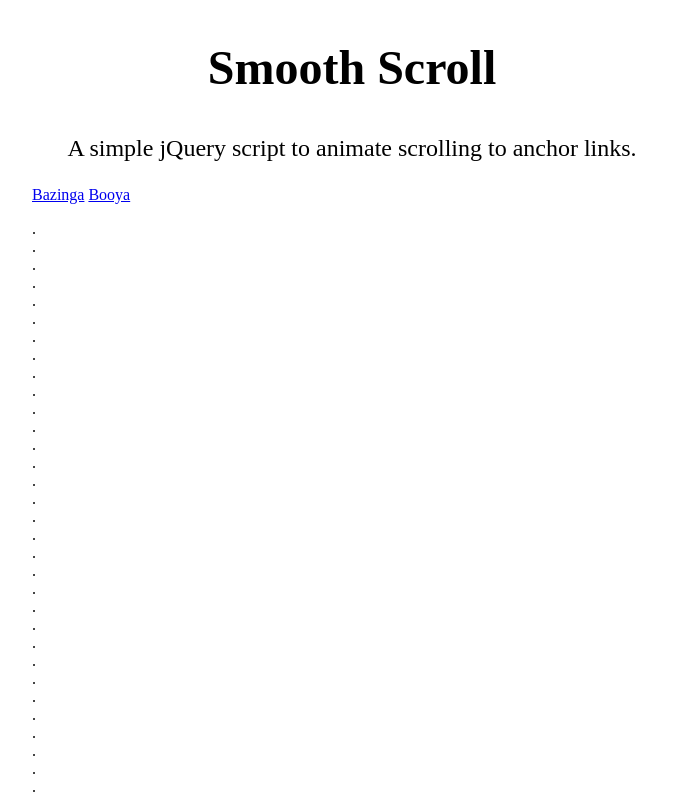
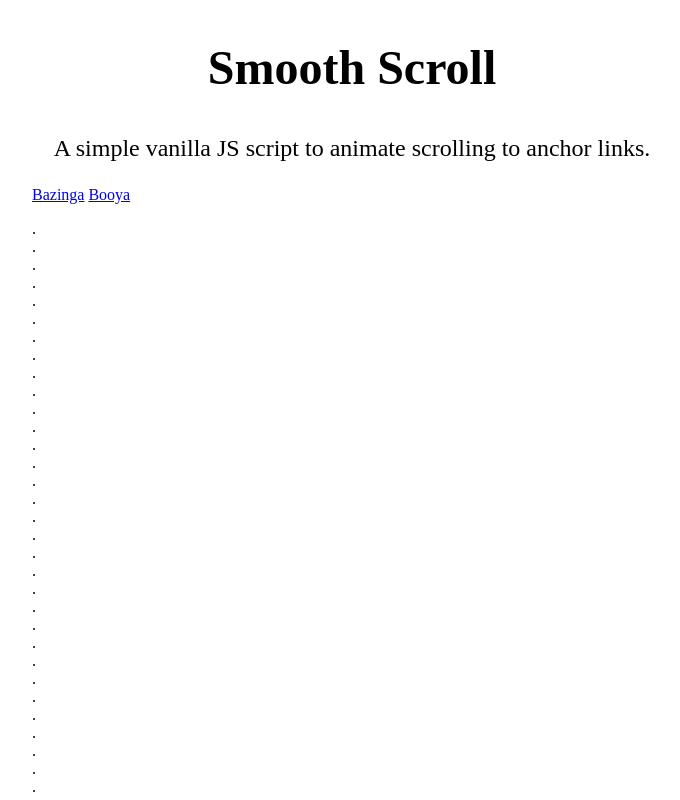
Before and after one commit to cferdinandi/smooth-scroll, a plain HTML site: page index.html in a window 1280 px wide. Shown: the top 800 px of the page, without its empty margins (288-968 px from the left). Drawn offline with Linux system fonts and the light colour scheme.

Commit message:
Updated about blurb

```diff
--- a/index.html
+++ b/index.html
@@ -2,7 +2,7 @@
 <html lang="en">
 <head>
     <meta charset="utf-8">
-    <title>Smooth Scroll - A simple jQuery script to animate scrolling to anchor links.</title>
+    <title>Smooth Scroll - A simple vanilla JS script to animate scrolling to anchor links.</title>
     <meta name="viewport" content="width=device-width, initial-scale=1.0">
 
     <!-- HTML5 Shim for IE -->
@@ -15,7 +15,7 @@
 	<section style="width: 88%; max-width: 40em; margin-left: auto; margin-right: auto;">
 
 	    <h1 style="text-align: center; font-size: 3em;">Smooth Scroll</h1>
-	    <p style="text-align: center; font-size: 1.5em;">A simple jQuery script to animate scrolling to anchor links.</p>
+	    <p style="text-align: center; font-size: 1.5em;">A simple vanilla JS script to animate scrolling to anchor links.</p>
 
         <p><a class="scroll" href="#bazinga">Bazinga</a> <a class="scroll" href="#booya">Booya</a></p>
 
```
